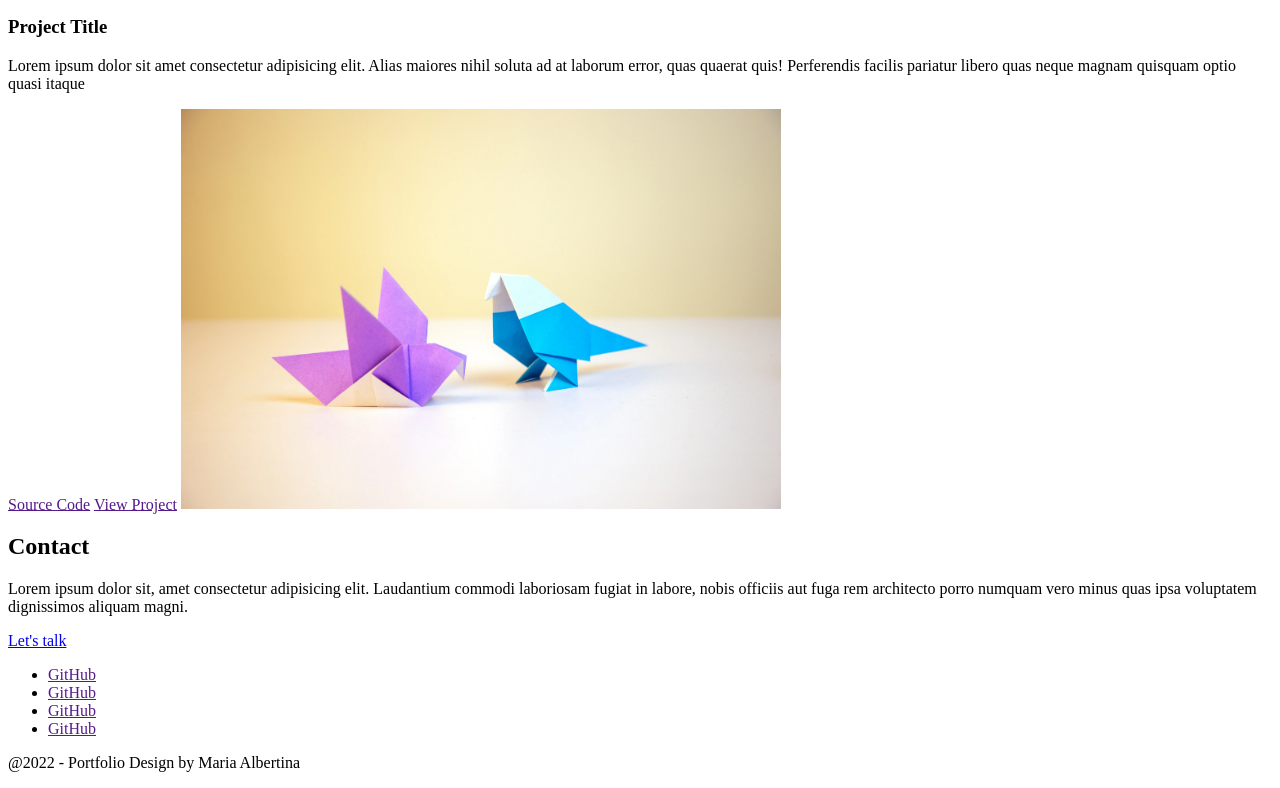
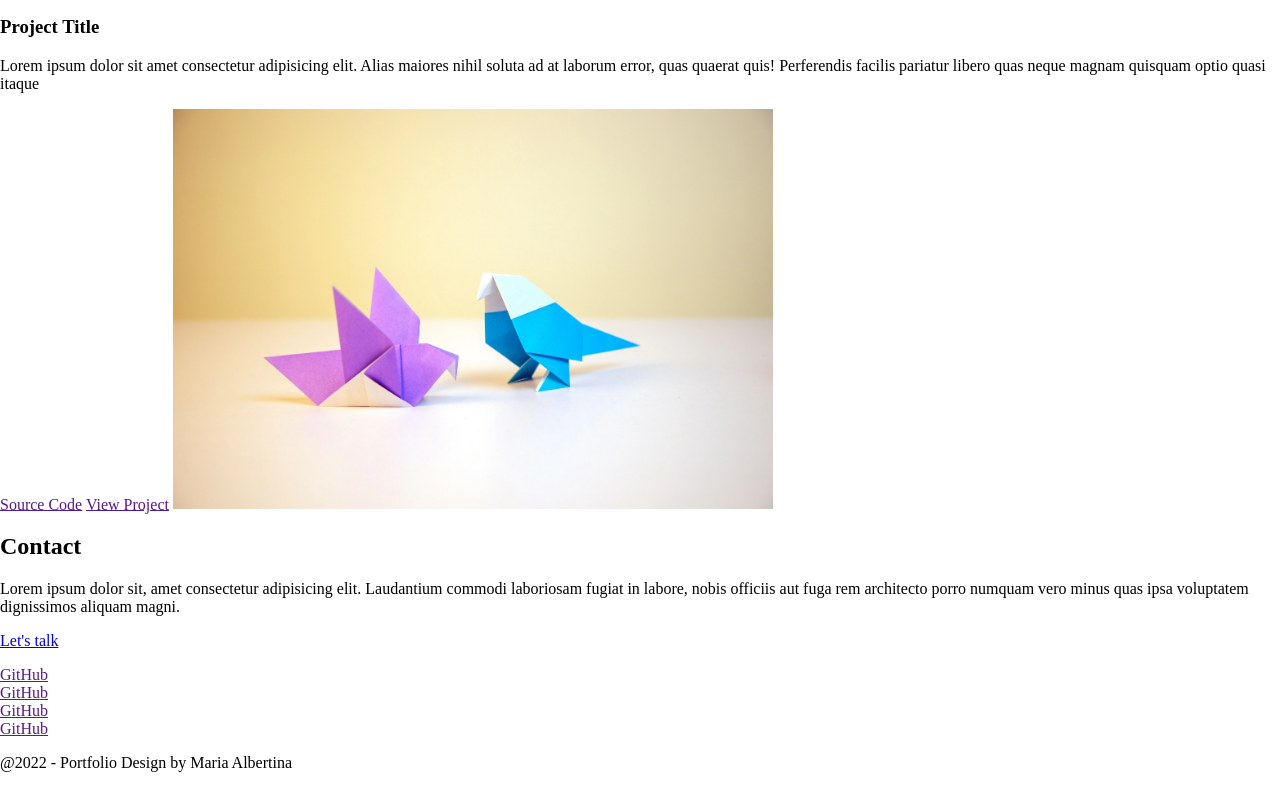
Before and after one commit to evapunkt/portfolio, a plain HTML site: page index.html in a window 1280 px wide. Shown: the part 1539-2327 px from the top of the page. Drawn offline with Linux system fonts and the light colour scheme.

Commit message:
add reset css

```diff
--- a/index.html
+++ b/index.html
@@ -4,7 +4,8 @@
     <meta charset="UTF-8">
     <meta http-equiv="X-UA-Compatible" content="IE=edge">
     <meta name="viewport" content="width=device-width, initial-scale=1.0">
-    <title>Document</title>
+    <title>Eva Pointner</title>
+    <link rel="stylesheet" href="./styles/reset.css"/>
 </head>
 
 <body>
```
